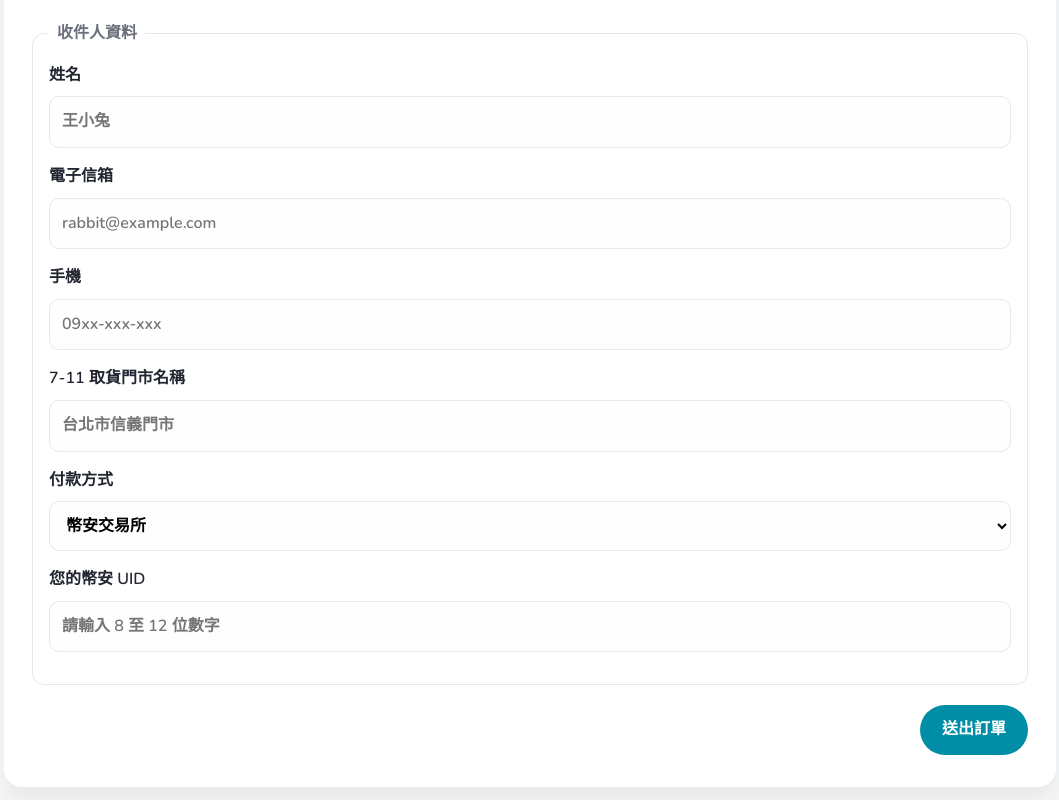
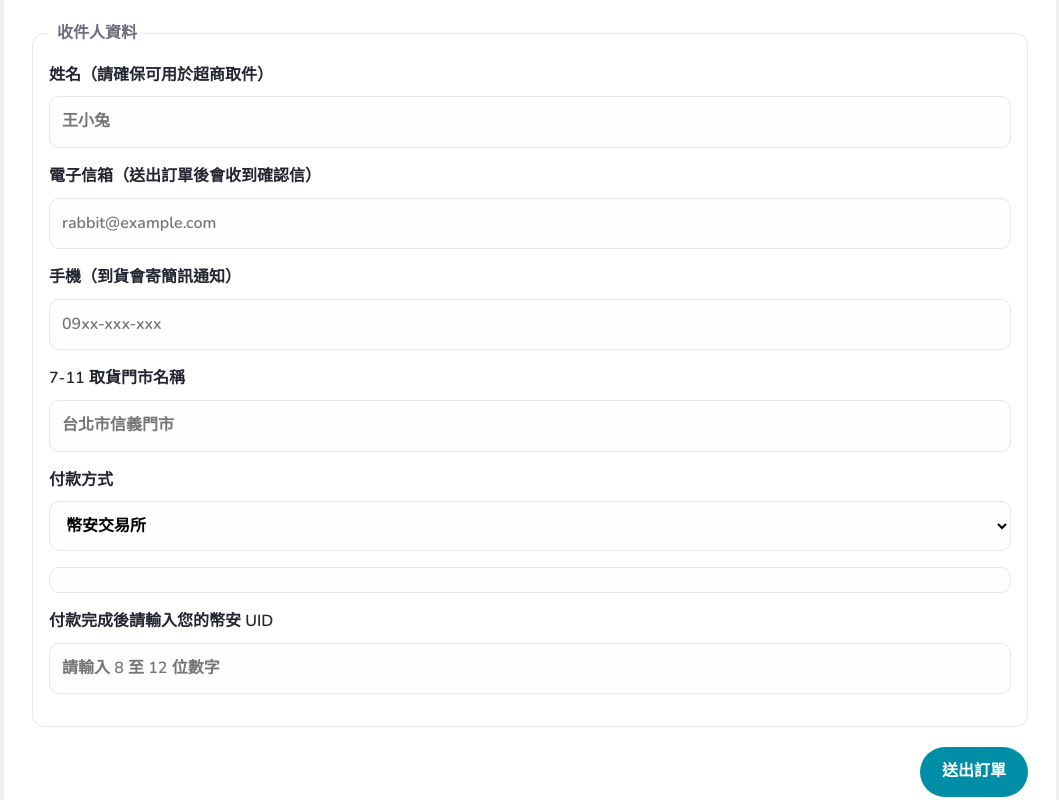
Before and after one commit to ecbrandnewday/cryptocindy-product, a plain HTML site: page public/index.html in a window 1280 px wide. Shown: the part 1247-2047 px from the top of the page, without its empty margins (110-1169 px from the left). Drawn offline with nearby package versions, Linux system fonts and the light colour scheme; no server answers.

Commit message:
Restyle payment hint sections and footer link

```diff
--- a/public/app.js
+++ b/public/app.js
@@ -5,7 +5,7 @@
     plush: { id: 'plush', name: '比特兔娃娃', price: 25 },
     keychain: { id: 'keychain', name: '比特兔鑰匙圈', price: 10 },
   };
-  const BINANCE_UID = '12345654';
+  const BINANCE_UID = '533493959';
   const BSC_WALLET_ADDRESS = '0xacb7d515bfe4812805dad5f28ba742a38a36c015';
   const WEBHOOK_URL = 'https://cryptocindy.app.n8n.cloud/webhook/order-created';
   const INVENTORY_URL = 'https://docs.google.com/spreadsheets/d/1-UShfw3ta6F1ANFK6IG1-PEGrKyyGda6H-kQ4CVxgSo/gviz/tq?tqx=out:json&gid=0';
--- a/public/index.html
+++ b/public/index.html
@@ -71,15 +71,15 @@
         <fieldset class="order__section">
           <legend>收件人資料</legend>
           <label class="field">
-            <span>姓名</span>
+            <span>姓名（請確保可用於超商取件）</span>
             <input type="text" name="customerName" placeholder="王小兔" autocomplete="name" required>
           </label>
           <label class="field">
-            <span>電子信箱</span>
+            <span>電子信箱（送出訂單後會收到確認信）</span>
             <input type="email" name="email" placeholder="rabbit@example.com" autocomplete="email" required>
           </label>
           <label class="field">
-            <span>手機</span>
+            <span>手機（到貨會寄簡訊通知）</span>
             <input type="tel" name="phone" placeholder="09xx-xxx-xxx" autocomplete="tel" pattern="09\d{2}-?\d{3}-?\d{3}" required>
           </label>
           <label class="field">
@@ -93,15 +93,17 @@
               <option value="BSC 鏈">BSC 鏈</option>
             </select>
           </label>
+          <div class="field payment-hint-field">
+            <p class="payment-hint" id="paymentHint" aria-live="polite"></p>
+          </div>
           <label class="field payment-extra" id="binanceUidField">
-            <span>您的幣安 UID</span>
+            <span>付款完成後請輸入您的幣安 UID</span>
             <input type="text" name="binanceUid" placeholder="請輸入 8 至 12 位數字">
           </label>
           <label class="field payment-extra" id="walletField">
-            <span>您的錢包地址</span>
+            <span>付款完成後請輸入您的錢包地址</span>
             <input type="text" name="walletAddress" placeholder="0x...">
           </label>
-          <p class="payment-hint" id="paymentHint" aria-live="polite"></p>
         </fieldset>
 
         <div class="order__actions">
@@ -113,7 +115,9 @@
 
   <footer id="footer" class="footer">
     <div class="footer__logo">
-      <img src="cindy logo final.png" alt="CryptoCindy 兔兔 Logo">
+      <a href="https://cryptocindy.com/" target="_blank" rel="noopener">
+        <img src="cindy logo final.png" alt="CryptoCindy 兔兔 Logo">
+      </a>
     </div>
     <div class="footer__contact" aria-label="聯絡我">
       <h3>聯絡我</h3>
--- a/public/styles.css
+++ b/public/styles.css
@@ -318,9 +318,24 @@ main {
   display: none;
 }
 
+.payment-hint-field {
+  display: flex;
+  flex-direction: column;
+  gap: 8px;
+  margin-bottom: 16px;
+}
+
+.payment-hint-field .payment-hint {
+  margin: 0;
+  padding: 12px;
+  border: 1px solid var(--border);
+  border-radius: 10px;
+  background: #fefefe;
+}
+
 
 .payment-hint {
-  margin: 4px 0 0;
+  margin: 0;
   font-size: 14px;
   color: var(--muted);
   line-height: 1.5;
@@ -329,7 +344,7 @@ main {
 .payment-hint__emphasis {
   font-size: 16px;
   font-weight: 700;
-  color: var(--dark);
+  color: var(--primary);
 }
 
 .payment-hint .hint-code {
```
